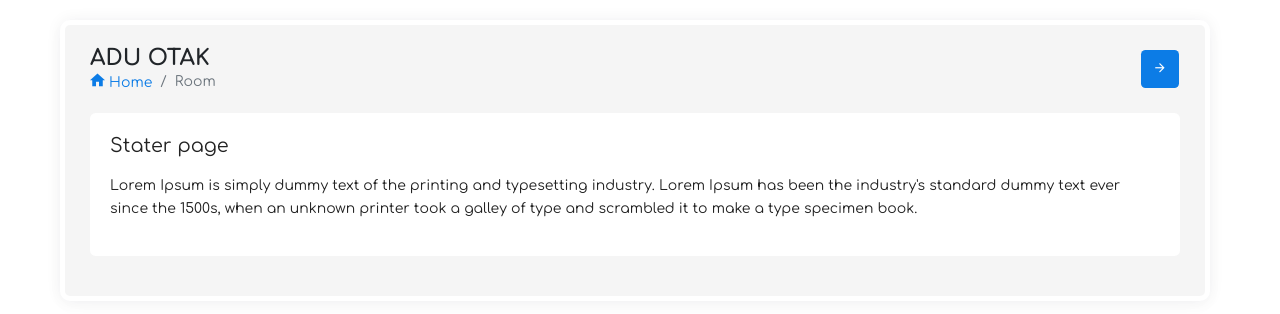
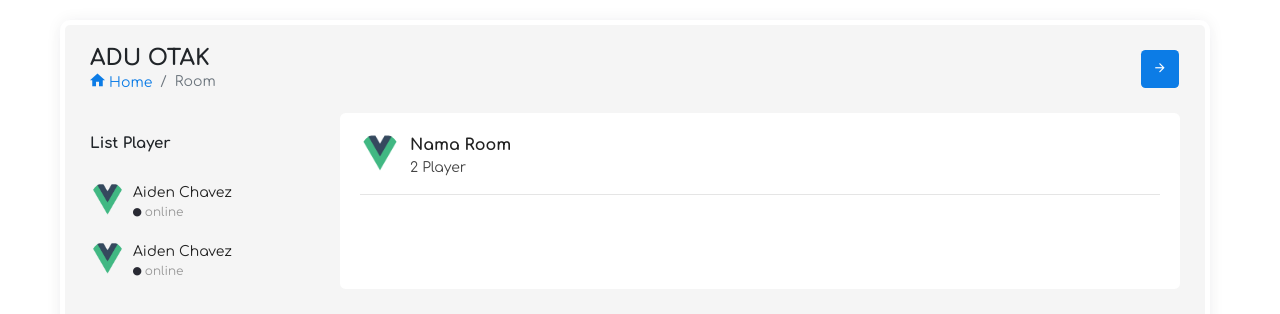
Before and after one commit to Duel-Otak/client, a Vue app: page / in a window 1280 px wide. Shown: the top 314 px of the page. Built offline with nearby package versions, Linux system fonts and the light colour scheme.

Commit message:
Add Player Room

```diff
--- a/src/views/Home.vue
+++ b/src/views/Home.vue
@@ -24,14 +24,50 @@
         <div class="row clearfix">
           <div class="col-lg-12">
             <div class="card">
-              <!-- <div class="header">
-                <h2><strong>Stater</strong> page</h2>
-              </div> -->
-              <div class="body">
-                <h5>Stater page</h5>
-                <p>Lorem Ipsum is simply dummy text of the printing and typesetting industry. Lorem Ipsum has been the
-                  industry's standard dummy text ever since the 1500s, when an unknown printer took a galley of type and
-                  scrambled it to make a type specimen book.</p>
+              <div class="chat_list">
+                <div class="input-group">
+                 <strong>List Player</strong>
+                </div>
+                <ul class="user_list list-unstyled mb-0 mt-3">
+                  <li class="active">
+                    <a href="javascript:void(0);">
+                      <img src="@/assets/logo.png" alt="avatar" />
+                      <div class="about">
+                        <div class="name">Aiden Chavez</div>
+                        <div class="status me"> <i class="zmdi zmdi-circle"></i> online </div>
+                      </div>
+                    </a>
+                  </li>
+                  <li class="active">
+                    <a href="javascript:void(0);">
+                      <img src="@/assets/logo.png" alt="avatar" />
+                      <div class="about">
+                        <div class="name">Aiden Chavez</div>
+                        <div class="status me"> <i class="zmdi zmdi-circle"></i> online </div>
+                      </div>
+                    </a>
+                  </li>
+                </ul>
+              </div>
+              <div class="chat_window body">
+                <div class="chat-header">
+                  <div class="user">
+                    <img src="@/assets/logo.png" alt="avatar" />
+                    <div class="chat-about">
+                      <div class="chat-with">Nama Room</div>
+                      <div class="chat-num-messages">2 Player</div>
+                    </div>
+                  </div>
+                  <!-- <div class="setting">
+                    <a href="javascript:void(0);" class="btn btn-sm btn-warning"><i class="zmdi zmdi-camera"></i></a>
+                    <a href="javascript:void(0);" class="btn btn-sm btn-info"><i class="zmdi zmdi-file-text"></i></a>
+                  </div> -->
+                  <a href="javascript:void(0);" class="list_btn btn btn-info btn-round float-md-right"><i
+                      class="zmdi zmdi-comments"></i></a>
+                </div>
+                <hr>
+                <ul class="chat-history">
+                </ul>
               </div>
             </div>
           </div>
```
Also changed, not shown: src/assets/bg-timer.jpg (added), 1 other file (tests, documents, lock files or other folders).
